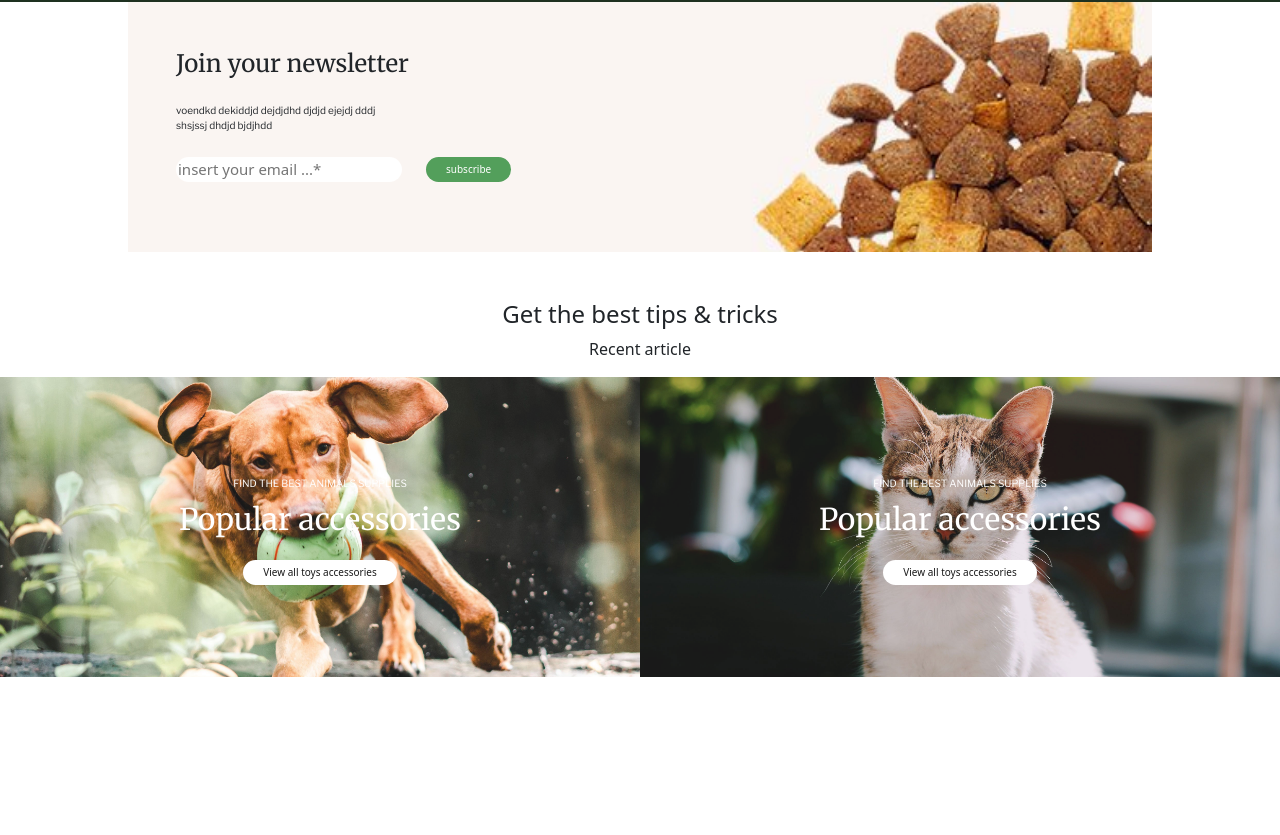
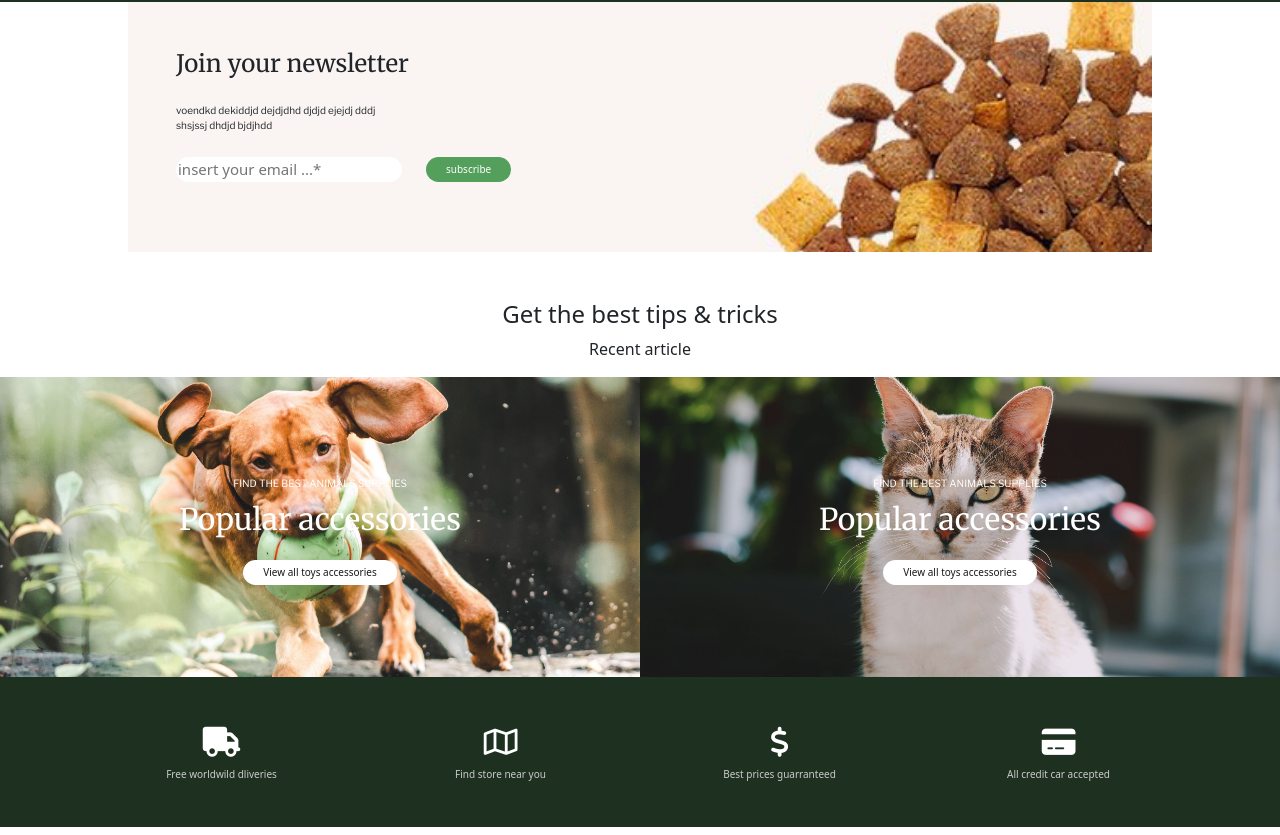
Before and after one commit to Fradala/proj-html-vuejs, a Vue app: page / in a window 1280 px wide. Shown: the part 2251-3086 px from the top of the page. Before the commit the page ends 2936 px from the top, so only its background shows below. Built offline with nearby package versions, Linux system fonts and the light colour scheme.

Commit message:
inserite altre info per il trasporto il luogo e le carte accettate

```diff
--- a/src/components/AppMain.vue
+++ b/src/components/AppMain.vue
@@ -186,7 +186,42 @@
             </button>
 
         </div>
+
     </section>
+    <section class="altre-info">
+            <div class="container">
+                <div class="d-flex justify-contente-between">
+                    <div class="icone">
+                        <i class="fa-solid fa-truck"></i>
+                        <p>
+                            Free worldwild dliveries
+                        </p>
+                    </div>
+                    <div class="icone">
+                        <i class="fa-regular fa-map"></i>
+                        <p>
+                            Find store near you
+                        </p>
+                    </div>
+                    <div class="icone">
+                        <i class="fa-solid fa-dollar-sign"></i>
+                        <p>
+                            Best prices guarranteed
+                        </p>
+                    </div>
+                    <div class="icone">
+                        <i class="fa-solid fa-credit-card"></i>
+                        <p>
+                            All credit car accepted
+                        </p>
+                    </div>
+
+                </div>
+            </div>
+
+
+    </section>
+
 
 
 
@@ -471,6 +506,33 @@ export default {
     }
 }
 
+.altre-info{
+    background-color: #1e3120;
+    height: 150px;
+    width: 100%;
+
+    .icone{
+        margin-top: 50px;
+        color: white;
+        text-align: center;
+        width: 25%;
+
+
+    }
+    i{
+        margin-bottom: 10px;
+        font-size: 30px;
+    }
+    p{
+        font-size: 10px;
+        color: #cacbca;
+    }
+
+
+
+
+
+}
 
 
 
```
